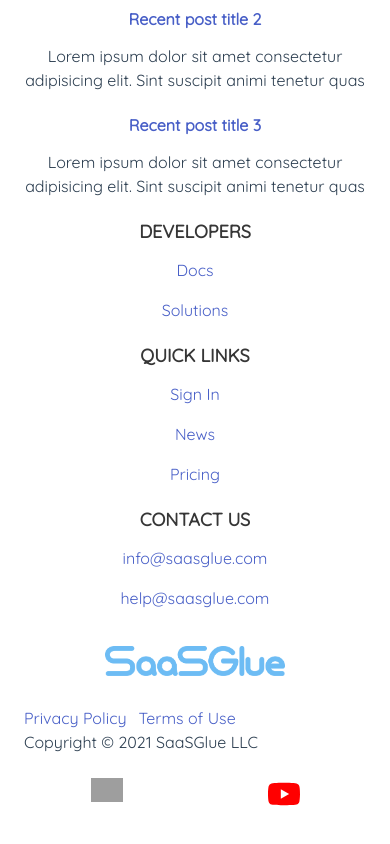
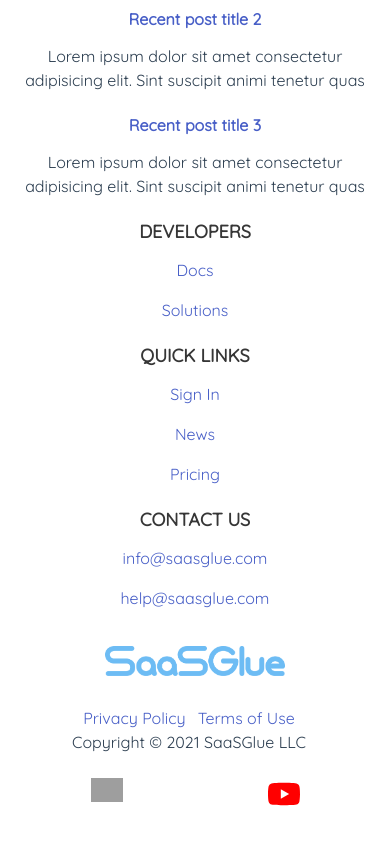
Before and after one commit to theironcook/sgmv3, a Vue app: page / in a window 390 px wide. Shown: the part 8530-9374 px from the top of the page. Built offline with nearby package versions, Linux system fonts and the light colour scheme; grey boxes are pictures that could not be loaded.

Commit message:
align column center on tablet

```diff
--- a/src/components/MainFooter.vue
+++ b/src/components/MainFooter.vue
@@ -38,7 +38,7 @@
                 <div class="column is-4 has-text-left-desktop has-text-centered-mobile">
                     <img src="@/assets/images/logo.png" alt="SaaSGlue logo" width="180" height="30">
                 </div>
-                <div class="column is-4 is-offset-2 has-text-left-desktop">
+                <div class="column is-4 is-offset-2 has-text-left-desktop has-text-centered-touch">
                     <span class="pr-3"><a href="https://www.saasglue.com/privacy-policy.html">Privacy Policy</a></span>
                     <span class="pr-3"><a href="https://www.saasglue.com/terms-of-service.html">Terms of Use</a></span>
                     <p class="pr-3">Copyright © {{ new Date().getFullYear() }} SaaSGlue LLC</p>
```
